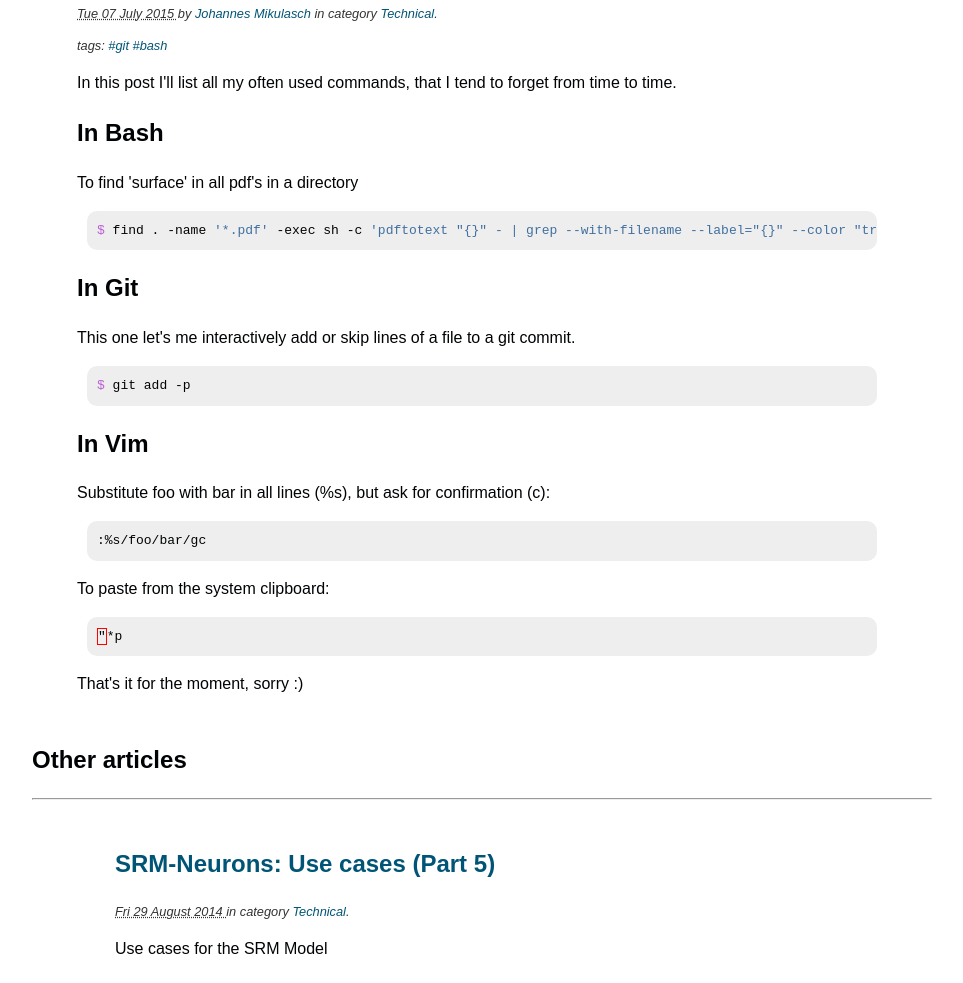
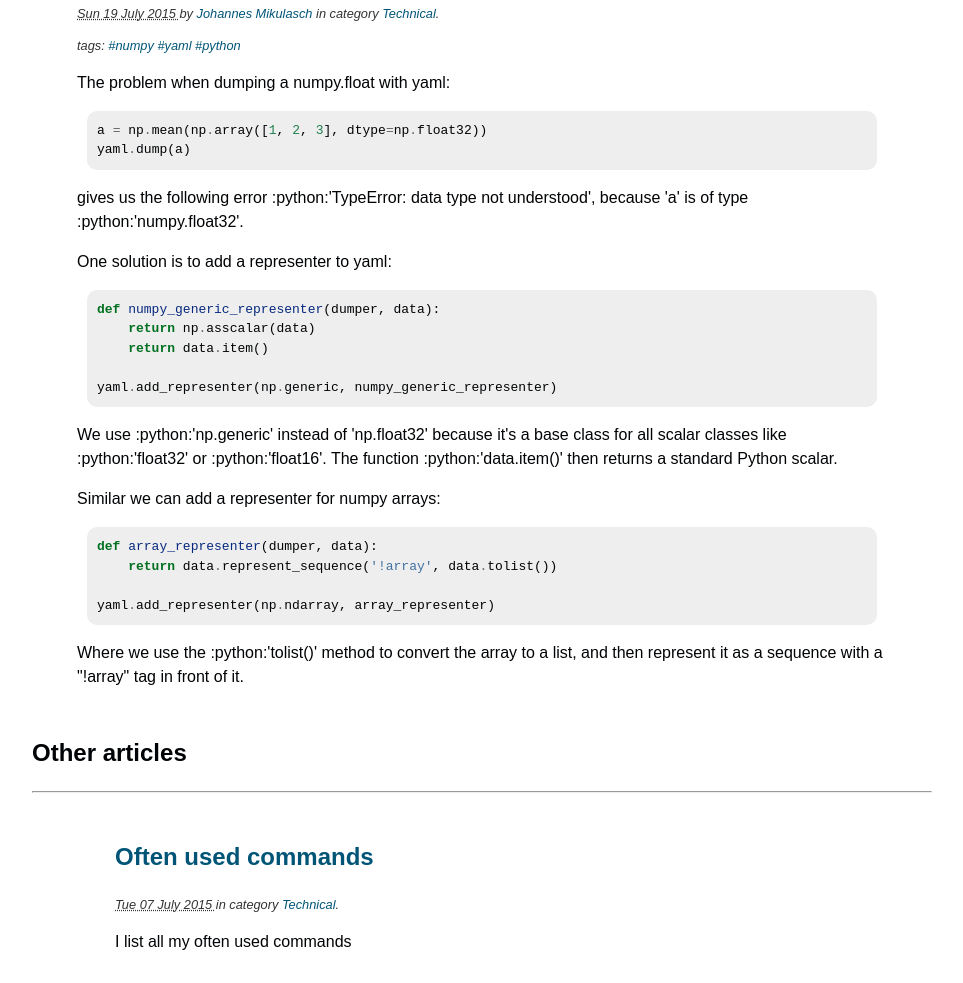
Before and after one commit to johannesmik/johannesmik.github.io, a plain HTML site: page author/johannes-mikulasch.html in a window 1280 px wide. Shown: the part 200-1183 px from the top of the page, without its empty margins (158-1121 px from the left). Drawn offline with nearby package versions, Linux system fonts and the light colour scheme; some packages are replaced by stand-ins of ours.

Commit message:
New article numpy-yaml

```diff
--- a/author/johannes-mikulasch.html
+++ b/author/johannes-mikulasch.html
@@ -25,73 +25,59 @@
 
             <aside id="featured" class="body">
                 <article>
-                    <h2><a href="../often-used--commands.html">Often used commands</a></h2>
+                    <h2><a href="../numpy-yaml.html">Often used commands</a></h2>
 <footer class="post-info">
-        <abbr title="2015-07-07T10:20:00">
-                Tue 07 July 2015
+        <abbr title="2015-07-19T14:20:00">
+                Sun 19 July 2015
         </abbr>
                 by <a class="url fn" href="../author/johannes-mikulasch.html">Johannes Mikulasch</a>
 		in category <a href="../category/technical.html">Technical</a>.
-<p>tags: <a href="../tag/git.html">#git</a>&nbsp;<a href="../tag/bash.html">#bash</a>&nbsp;</p>
-</footer><!-- /.post-info --><p>In this post I'll list all my often used commands, that I tend to forget from time to time.</p>
-<div class="section" id="in-bash">
-<h2>In Bash</h2>
-<p>To find 'surface' in all pdf's in a directory</p>
-<div class="highlight"><pre><span class="nv">$ </span>find . -name <span class="s1">'*.pdf'</span> -exec sh -c <span class="s1">'pdftotext "{}" - | grep --with-filename --label="{}" --color "truncated surface"'</span> <span class="se">\;</span>
+<p>tags: <a href="../tag/numpy.html">#numpy</a>&nbsp;<a href="../tag/yaml.html">#yaml</a>&nbsp;<a href="../tag/python.html">#python</a>&nbsp;</p>
+</footer><!-- /.post-info --><p>The problem when dumping a numpy.float with yaml:</p>
+<div class="highlight"><pre><span class="n">a</span> <span class="o">=</span> <span class="n">np</span><span class="o">.</span><span class="n">mean</span><span class="p">(</span><span class="n">np</span><span class="o">.</span><span class="n">array</span><span class="p">([</span><span class="mi">1</span><span class="p">,</span> <span class="mi">2</span><span class="p">,</span> <span class="mi">3</span><span class="p">],</span> <span class="n">dtype</span><span class="o">=</span><span class="n">np</span><span class="o">.</span><span class="n">float32</span><span class="p">))</span>
+<span class="n">yaml</span><span class="o">.</span><span class="n">dump</span><span class="p">(</span><span class="n">a</span><span class="p">)</span>
 </pre></div>
-</div>
-<div class="section" id="in-git">
-<h2>In Git</h2>
-<p>This one let's me interactively add or skip lines of a file to a git commit.</p>
-<div class="highlight"><pre><span class="nv">$ </span>git add -p
+<p>gives us the following error :python:'TypeError: data type not understood', because 'a' is of type :python:'numpy.float32'.</p>
+<p>One solution is to add a representer to yaml:</p>
+<div class="highlight"><pre><span class="k">def</span> <span class="nf">numpy_generic_representer</span><span class="p">(</span><span class="n">dumper</span><span class="p">,</span> <span class="n">data</span><span class="p">):</span>
+    <span class="k">return</span> <span class="n">np</span><span class="o">.</span><span class="n">asscalar</span><span class="p">(</span><span class="n">data</span><span class="p">)</span>
+    <span class="k">return</span> <span class="n">data</span><span class="o">.</span><span class="n">item</span><span class="p">()</span>
+
+<span class="n">yaml</span><span class="o">.</span><span class="n">add_representer</span><span class="p">(</span><span class="n">np</span><span class="o">.</span><span class="n">generic</span><span class="p">,</span> <span class="n">numpy_generic_representer</span><span class="p">)</span>
 </pre></div>
-</div>
-<div class="section" id="in-vim">
-<h2>In Vim</h2>
-<p>Substitute foo with bar in all lines (%s), but ask for confirmation (c):</p>
-<div class="highlight"><pre>:%s/foo/bar/gc
+<p>We use :python:'np.generic' instead of 'np.float32' because it's a base class for all scalar classes like :python:'float32' or :python:'float16'. The function :python:'data.item()' then returns a standard Python scalar.</p>
+<p>Similar we can add a representer for numpy arrays:</p>
+<div class="highlight"><pre><span class="k">def</span> <span class="nf">array_representer</span><span class="p">(</span><span class="n">dumper</span><span class="p">,</span> <span class="n">data</span><span class="p">):</span>
+    <span class="k">return</span> <span class="n">data</span><span class="o">.</span><span class="n">represent_sequence</span><span class="p">(</span><span class="s">'!array'</span><span class="p">,</span> <span class="n">data</span><span class="o">.</span><span class="n">tolist</span><span class="p">())</span>
+
+<span class="n">yaml</span><span class="o">.</span><span class="n">add_representer</span><span class="p">(</span><span class="n">np</span><span class="o">.</span><span class="n">ndarray</span><span class="p">,</span> <span class="n">array_representer</span><span class="p">)</span>
 </pre></div>
-<p>To paste from the system clipboard:</p>
-<div class="highlight"><pre><span class="err">"</span>*p
-</pre></div>
-<p>That's it for the moment, sorry :)</p>
-</div>
-<script type= "text/javascript">
-    if (!document.getElementById('mathjaxscript_pelican_#%@#$@#')) {
-        var mathjaxscript = document.createElement('script');
-        mathjaxscript.id = 'mathjaxscript_pelican_#%@#$@#';
-        mathjaxscript.type = 'text/javascript';
-        mathjaxscript.src = 'https:' == document.location.protocol
-                ? 'https://c328740.ssl.cf1.rackcdn.com/mathjax/latest/MathJax.js?config=TeX-AMS-MML_HTMLorMML'
-                : 'http://cdn.mathjax.org/mathjax/latest/MathJax.js?config=TeX-AMS-MML_HTMLorMML';
-        mathjaxscript[(window.opera ? "innerHTML" : "text")] =
-            "MathJax.Hub.Config({" +
-            "    config: ['MMLorHTML.js']," +
-            "    TeX: { extensions: ['AMSmath.js','AMSsymbols.js','noErrors.js','noUndefined.js'], equationNumbers: { autoNumber: 'AMS' } }," +
-            "    jax: ['input/TeX','input/MathML','output/HTML-CSS']," +
-            "    extensions: ['tex2jax.js','mml2jax.js','MathMenu.js','MathZoom.js']," +
-            "    displayAlign: 'center'," +
-            "    displayIndent: '0em'," +
-            "    showMathMenu: true," +
-            "    tex2jax: { " +
-            "        inlineMath: [ ['$','$'] ], " +
-            "        displayMath: [ ['$$','$$'] ]," +
-            "        processEscapes: true," +
-            "        preview: 'TeX'," +
-            "    }, " +
-            "    'HTML-CSS': { " +
-            "        styles: { '.MathJax_Display, .MathJax .mo, .MathJax .mi, .MathJax .mn': {color: 'black ! important'} }" +
-            "    } " +
-            "}); ";
-        (document.body || document.getElementsByTagName('head')[0]).appendChild(mathjaxscript);
-    }
-</script>
+<p>Where we use the :python:'tolist()' method to convert the array to a list, and then represent it as a sequence with a "!array" tag in front of it.</p>
                 </article>
             </aside><!-- /#featured -->
                 <section id="content" class="body">
                     <h1>Other articles</h1>
                     <hr />
                     <ol id="posts-list" class="hfeed">
+
+
+
+            <li><article>
+                <header>
+                    <h2><a href="../often-used--commands.html" rel="bookmark"
+                           title="Permalink to Often used commands">Often used commands</a></h2>
+                </header>
+                <div class="entry-content">
+                <footer class="post-info">
+                    <abbr title="2015-07-07T10:20:00">
+                        Tue 07 July 2015
+                    </abbr>
+                    in category <a href="../category/technical.html">Technical</a>.
+                </footer>
+                <p class="first last">I list all my often used commands</p>
+
+                </div><!-- /.entry-content -->
+            </article></li>
 
 
 
```
Also changed, not shown: archives.html (+2 -0 lines), category/technical.html (+6 -0 lines), index.html (+40 -54 lines), numpy-yaml.html (added, +68 -0 lines), often-used--commands.html (+7 -1 lines), pelican-workflow.html (+1 -1 lines), rest-tests.html (+1 -1 lines), srm-intro.html (+1 -1 lines), srm-linearization.html (+1 -1 lines), tag/bash.html (+7 -1 lines), tag/git.html (+7 -1 lines), tag/workflow.html (+1 -1 lines), tags.html (+3 -0 lines).
